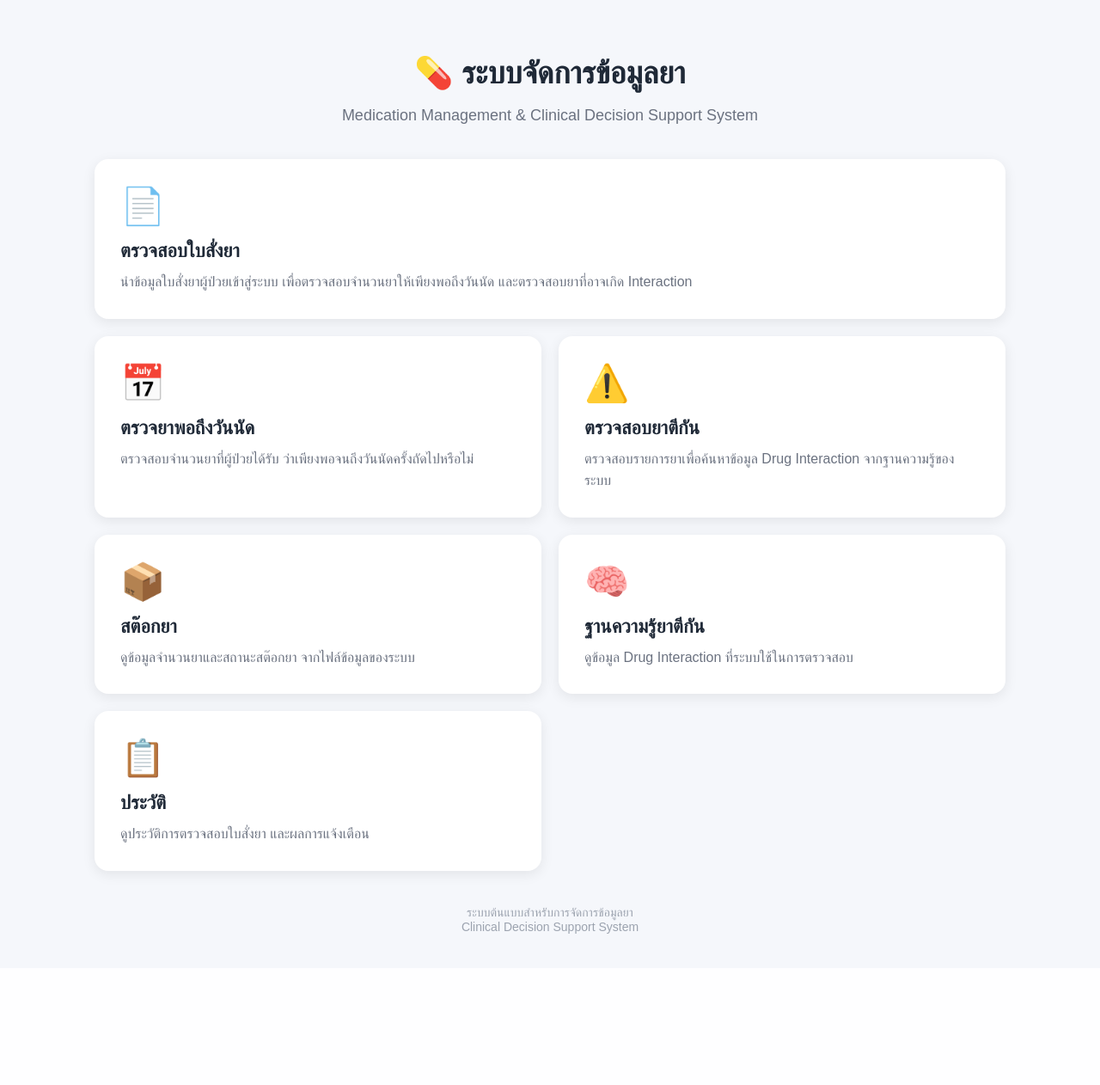
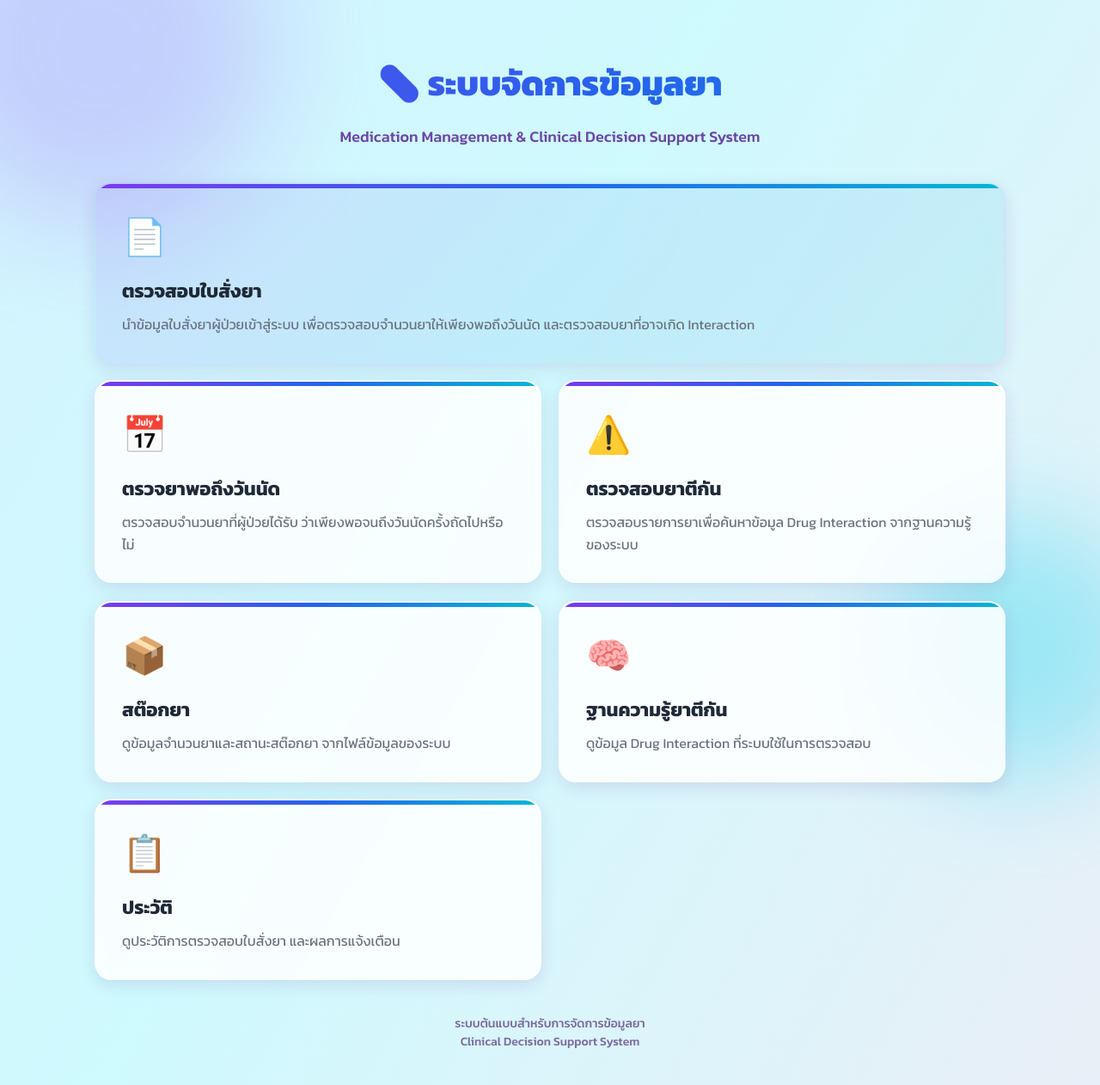
Before and after one commit to mydrugstock/drug-management, a Flask app: page / in a window 1280 px wide. Shown: the whole page at 86% size. Before the commit the page ends 1086 px from the top, so only its background shows below. Run offline with Flask 3, Linux system fonts and the light colour scheme.

Commit message:
Update index.html

```diff
--- a/templates/index.html
+++ b/templates/index.html
@@ -9,38 +9,112 @@
 
     <title>ระบบจัดการข้อมูลยา</title>
 
+    <link rel="preconnect" href="https://fonts.googleapis.com">
+    <link href="https://fonts.googleapis.com/css2?family=Kanit:wght@300;400;500;600;700;800&display=swap" rel="stylesheet">
+
     <style>
 
         * {
             box-sizing: border-box;
         }
 
+        @keyframes gradientShift {
+            0% { background-position: 0% 50%; }
+            50% { background-position: 100% 50%; }
+            100% { background-position: 0% 50%; }
+        }
+
+        @keyframes floaty {
+            0%, 100% { transform: translateY(0) rotate(0deg); }
+            50% { transform: translateY(-10px) rotate(-4deg); }
+        }
+
+        @keyframes fadeInUp {
+            from { opacity: 0; transform: translateY(28px) scale(0.97); }
+            to { opacity: 1; transform: translateY(0) scale(1); }
+        }
+
+        @keyframes blobMove {
+            0%, 100% { transform: translate(0, 0) scale(1); }
+            33% { transform: translate(30px, -20px) scale(1.1); }
+            66% { transform: translate(-20px, 20px) scale(0.95); }
+        }
+
+        @keyframes titlePop {
+            0% { opacity: 0; transform: translateY(-14px) scale(0.9); }
+            100% { opacity: 1; transform: translateY(0) scale(1); }
+        }
+
         body {
             margin: 0;
-            font-family: Arial, sans-serif;
-            background: #f5f7fb;
+            font-family: 'Kanit', Arial, sans-serif;
             color: #1f2937;
+            min-height: 100vh;
+            background: linear-gradient(120deg, #ede9fe, #dbeafe, #cffafe, #fce7f3);
+            background-size: 300% 300%;
+            animation: gradientShift 18s ease infinite;
+            position: relative;
+            overflow-x: hidden;
+        }
+
+        body::before,
+        body::after {
+            content: "";
+            position: fixed;
+            border-radius: 50%;
+            filter: blur(60px);
+            opacity: 0.35;
+            z-index: 0;
+            animation: blobMove 16s ease-in-out infinite;
+        }
+
+        body::before {
+            width: 380px;
+            height: 380px;
+            background: #a78bfa;
+            top: -120px;
+            left: -100px;
+        }
+
+        body::after {
+            width: 320px;
+            height: 320px;
+            background: #22d3ee;
+            bottom: -100px;
+            right: -80px;
+            animation-delay: -6s;
         }
 
         .container {
             max-width: 1100px;
             margin: auto;
             padding: 40px 20px;
+            position: relative;
+            z-index: 1;
         }
 
         .header {
             text-align: center;
             margin-bottom: 40px;
+            animation: titlePop 0.7s ease both;
         }
 
         .header h1 {
             margin-bottom: 10px;
-            font-size: 36px;
+            font-size: 40px;
+            font-weight: 800;
+            background: linear-gradient(90deg, #7c3aed, #2563eb, #06b6d4, #7c3aed);
+            background-size: 300% auto;
+            -webkit-background-clip: text;
+            background-clip: text;
+            color: transparent;
+            animation: gradientShift 6s linear infinite;
         }
 
         .header p {
-            color: #6b7280;
+            color: #6b46a5;
             font-size: 18px;
+            font-weight: 500;
         }
 
         .menu {
@@ -51,28 +125,56 @@
 
         .card {
             display: block;
-            background: white;
+            background: rgba(255, 255, 255, 0.85);
+            backdrop-filter: blur(6px);
             padding: 30px;
-            border-radius: 16px;
+            border-radius: 20px;
             text-decoration: none;
             color: #1f2937;
-            box-shadow: 0 4px 15px rgba(0, 0, 0, 0.08);
-            transition: 0.2s;
+            box-shadow: 0 6px 20px rgba(88, 28, 135, 0.12);
+            transition: transform 0.25s ease, box-shadow 0.25s ease;
+            border: 2px solid transparent;
+            position: relative;
+            overflow: hidden;
+            opacity: 0;
+            animation: fadeInUp 0.6s ease forwards;
         }
 
+        .card::before {
+            content: "";
+            position: absolute;
+            top: 0; left: 0; right: 0;
+            height: 5px;
+            background: linear-gradient(90deg, #7c3aed, #2563eb, #06b6d4);
+        }
+
+        .card:nth-child(1) { animation-delay: 0.05s; }
+        .card:nth-child(2) { animation-delay: 0.12s; }
+        .card:nth-child(3) { animation-delay: 0.19s; }
+        .card:nth-child(4) { animation-delay: 0.26s; }
+        .card:nth-child(5) { animation-delay: 0.33s; }
+        .card:nth-child(6) { animation-delay: 0.40s; }
+
         .card:hover {
-            transform: translateY(-4px);
-            box-shadow: 0 8px 20px rgba(0, 0, 0, 0.12);
+            transform: translateY(-8px) scale(1.02);
+            box-shadow: 0 16px 32px rgba(37, 99, 235, 0.22);
+            border-color: #c4b5fd;
+        }
+
+        .card:hover .icon {
+            animation: floaty 1.4s ease-in-out infinite;
         }
 
         .icon {
             font-size: 42px;
             margin-bottom: 15px;
+            display: inline-block;
         }
 
         .card h2 {
             margin: 0 0 10px 0;
             font-size: 22px;
+            font-weight: 700;
         }
 
         .card p {
@@ -83,13 +185,15 @@
 
         .prescription {
             grid-column: span 2;
+            background: linear-gradient(135deg, rgba(124,58,237,0.10), rgba(6,182,212,0.10));
         }
 
         .footer {
             text-align: center;
             margin-top: 40px;
-            color: #9ca3af;
+            color: #7c6a9c;
             font-size: 14px;
+            font-weight: 500;
         }
 
         @media (max-width: 700px) {
```
